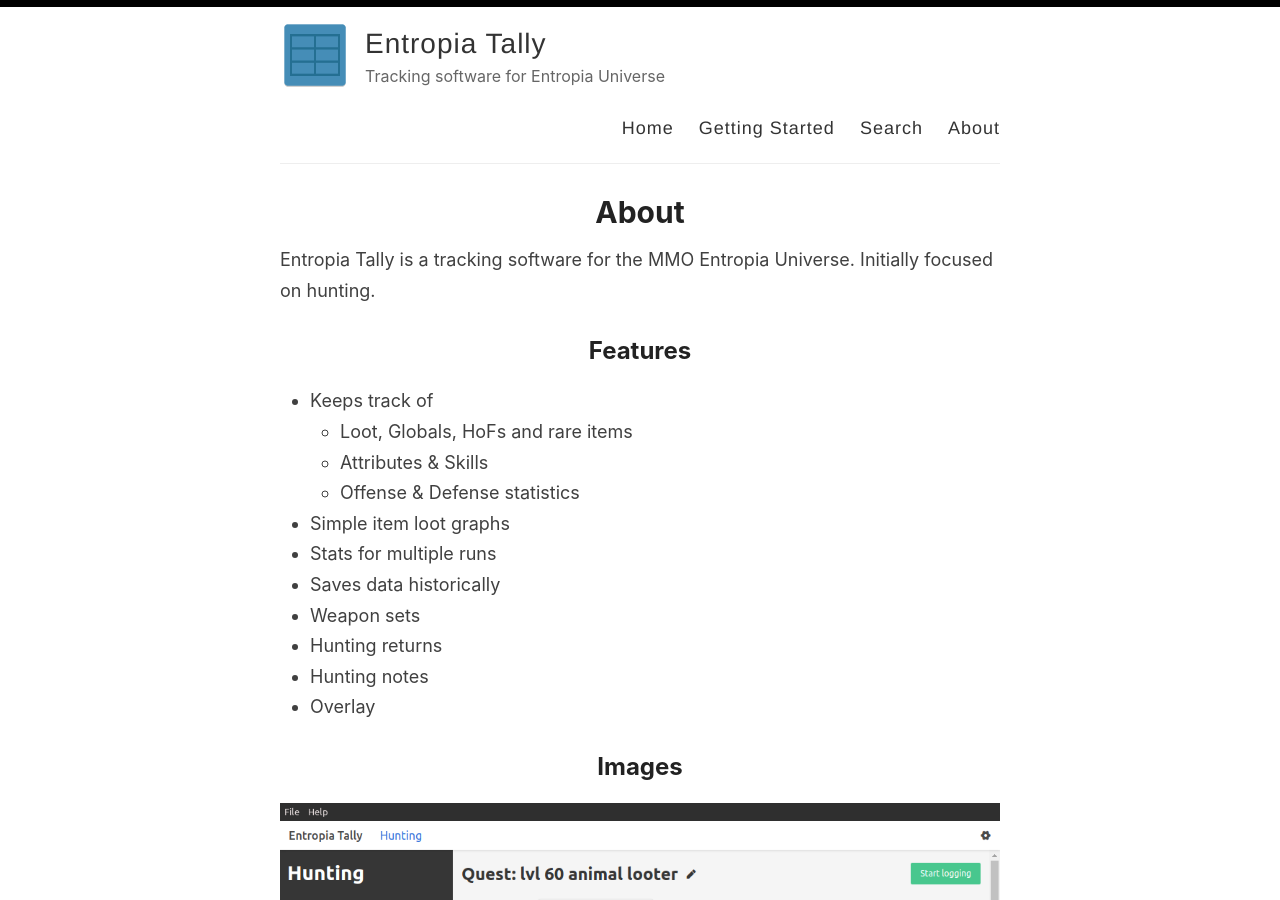
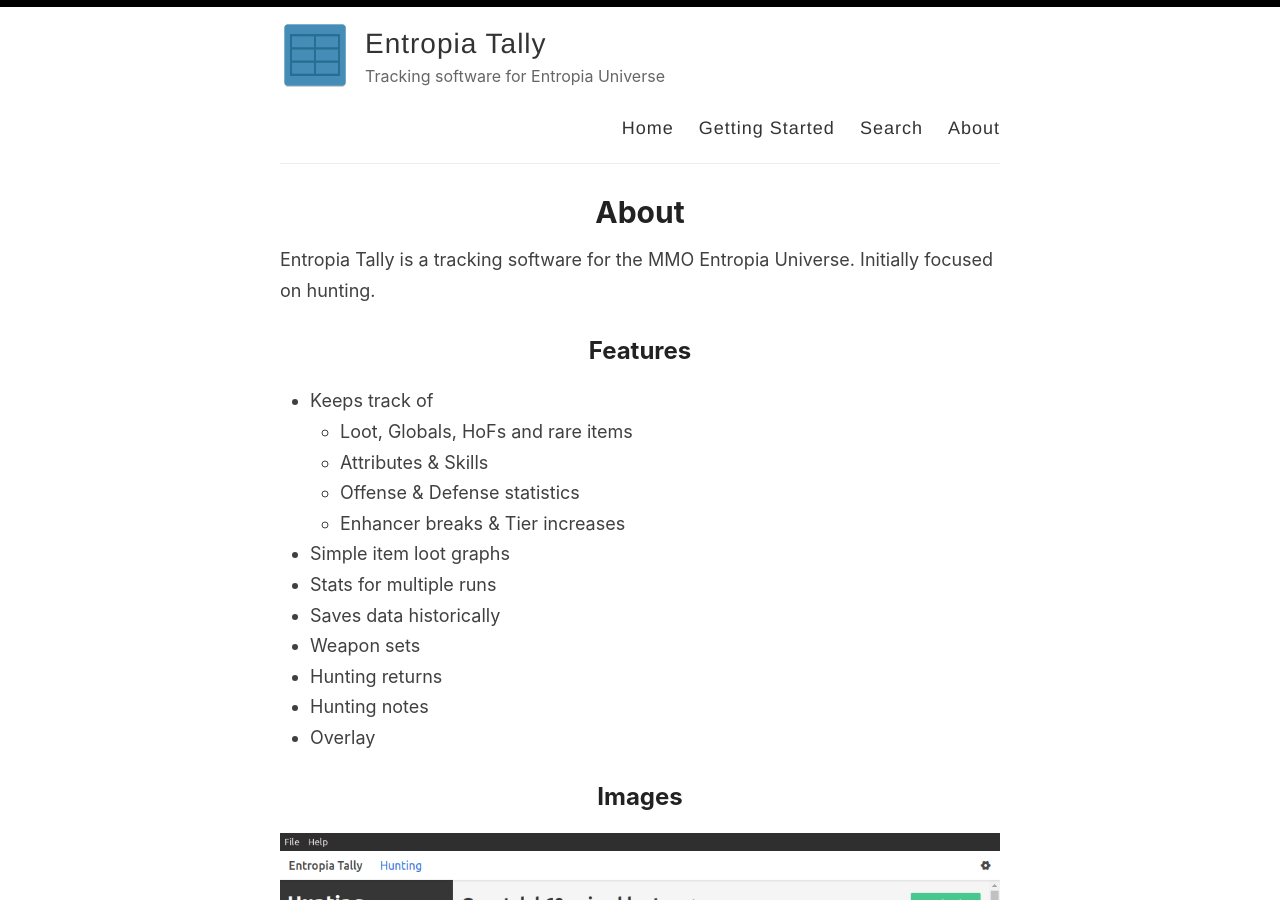
Before and after one commit to Entropia-Tracker/entropia-tracker.github.io, a Jekyll site: the page built from _pages/about.md, in a window 1280 px wide and 900 px high. Built offline with Jekyll 4.4.1, drawn with Linux system fonts in a browser that asks for light colours.

Commit message:
chore: updated feature list for 0.7.0

```diff
--- a/_pages/about.md
+++ b/_pages/about.md
@@ -12,6 +12,7 @@
   - Loot, Globals, HoFs and rare items
   - Attributes & Skills
   - Offense & Defense statistics
+  - Enhancer breaks & Tier increases
 - Simple item loot graphs
 - Stats for multiple runs
 - Saves data historically
```
